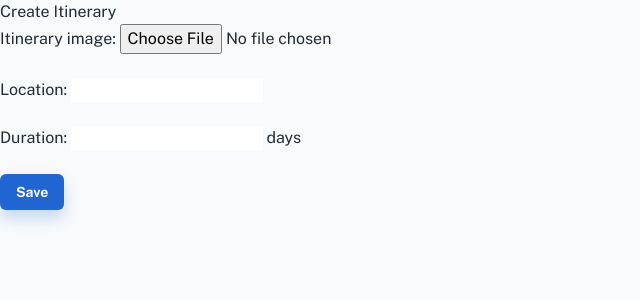
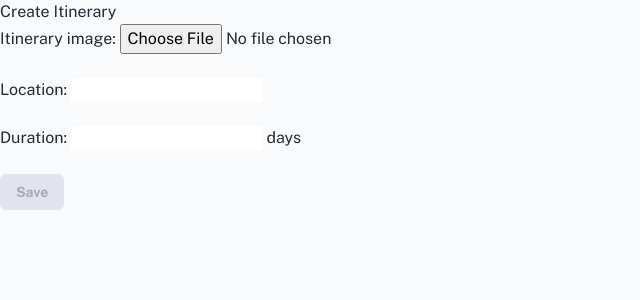
Before and after one commit to weplan23/weplan, a React (Create React App) app: page /add in a window 1280 px wide. Shown: the top 300 px of the page, without its empty margins (0-640 px from the left). Built offline with nearby package versions, Linux system fonts and the light colour scheme; a web font is replaced by a local one.

Commit message:
Updated TODOs and fixed wrong button disabling.

```diff
--- a/src/pages/AddPage.js
+++ b/src/pages/AddPage.js
@@ -16,13 +16,11 @@ const saveItinerary = () => {
 
 function AddPage () {
   // TODO:
-  // [ NOT STARTED ] Update sidebar contents.
-  // [ PARTIAL     ] Add image upload.
-  // [ PARTIAL     ] Add inputs for location (text) and number of nights (number).
+  // [ COMPLETE    ] Add image upload.
+  // [ COMPLETE    ] Add inputs for location (text) and number of nights (number).
   // [ COMPLETE    ] Add save button and onClick handler.
-  // [ NOT STARTED ] Add functionality to retrieve current stops.
-  // [ NOT STARTED ] Add button to add a stop.
   // [ NOT STARTED ] Apply styles for header, inputs, button.
+  // [ NOT STARTED ] Connect with the backend.
 
 
   const [duration, setDuration] = useState(0);
@@ -48,7 +46,7 @@ function AddPage () {
       <br /> <br />
       <Button
         variant="contained"
-        disabled={duration > 0 && location !== ''}
+        disabled={duration <= 0 || location === ''}
         color="primary"
         onClick={saveItinerary}>
         Save
```
